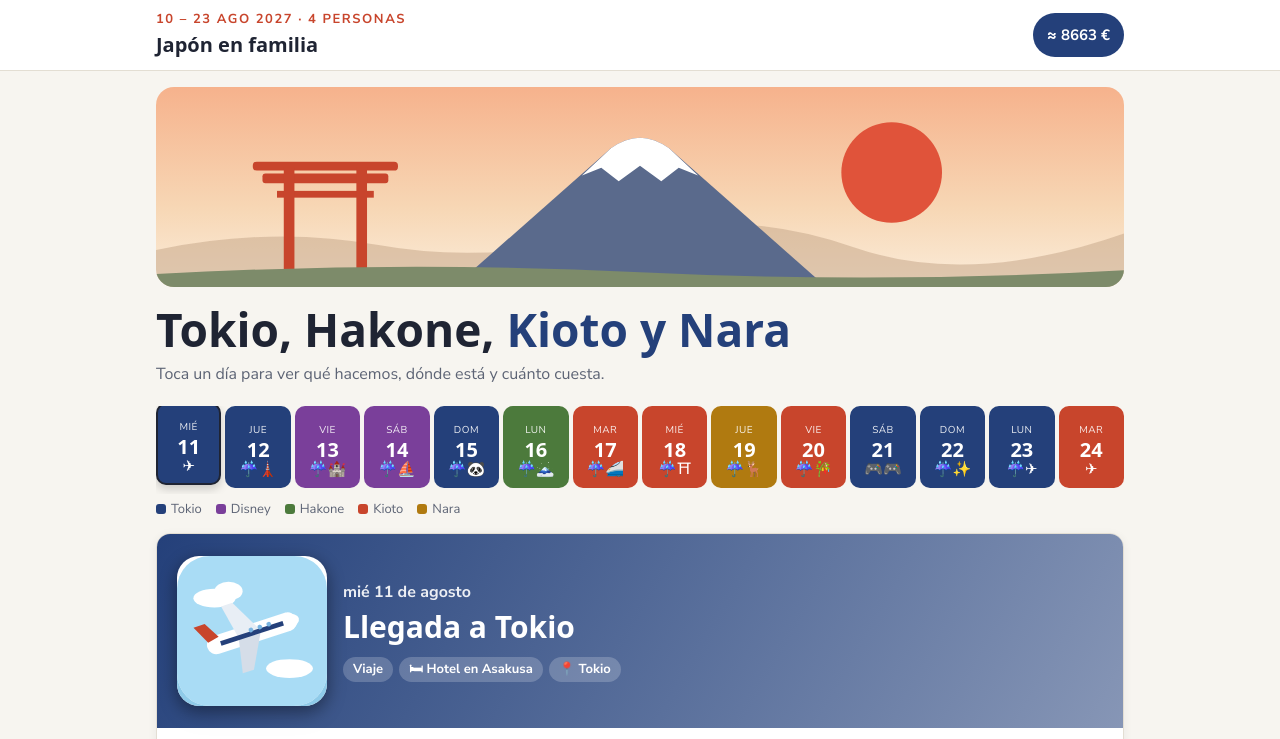
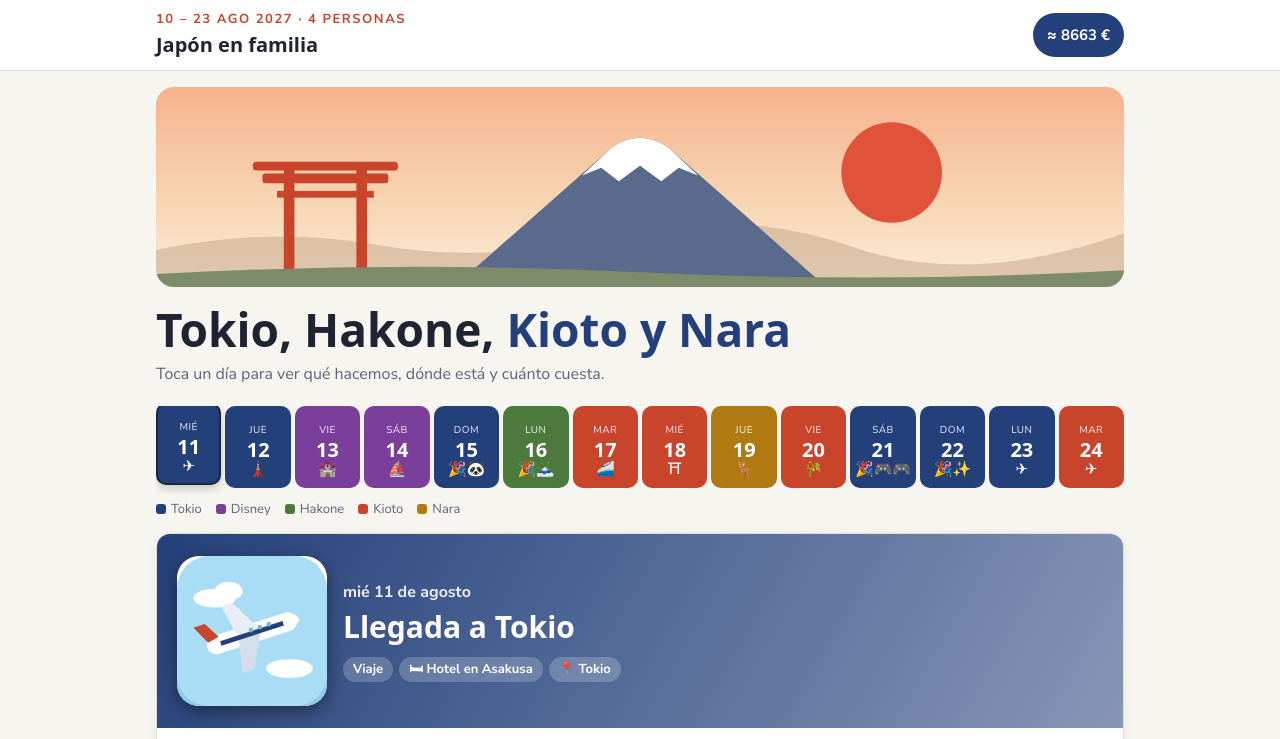
Before and after one commit to elguaro433/elguaro433.github.io, a plain HTML site: page japon/index.html in a window 1280 px wide. Shown: the top 739 px of the page. Drawn offline with Linux system fonts and the light colour scheme; a web font is replaced by a local one.

Commit message:
Guía Japón: fiestas y eventos de esos días
Co-Authored-By: Claude Opus 5.5 <noreply@anthropic.com>

```diff
--- a/japon/index.html
+++ b/japon/index.html
@@ -1,4 +1,5 @@
-<!doctype html><html lang="es"><head><meta charset="utf-8"><meta name="viewport" content="width=device-width,initial-scale=1,viewport-fit=cover"><meta name="robots" content="noindex"><meta name="apple-mobile-web-app-capable" content="yes"><meta name="mobile-web-app-capable" content="yes"><meta name="apple-mobile-web-app-status-bar-style" content="default"><meta name="apple-mobile-web-app-title" content="Japón 2027"><meta name="theme-color" content="#ffffff"><style>:root{padding-top:env(safe-area-inset-top,0px);padding-bottom:env(safe-area-inset-bottom,0px)}body{margin:0;font:14px system-ui,sans-serif}img{max-width:100%}[hidden]{display:none!important}</style></head><body><title>Japón en familia 2027</title>
+<!doctype html><html lang="es"><head><meta charset="utf-8"><meta name="viewport" content="width=device-width,initial-scale=1,viewport-fit=cover"><meta name="robots" content="noindex"><meta name="apple-mobile-web-app-capable" content="yes"><meta name="mobile-web-app-capable" content="yes"><meta name="apple-mobile-web-app-status-bar-style" content="default"><meta name="apple-mobile-web-app-title" content="Japón 2027"><meta name="theme-color" content="#ffffff"><style>:root{padding-top:env(safe-area-inset-top,0px);padding-bottom:env(safe-area-inset-bottom,0px)}body{margin:0;font:14px system-ui,sans-serif}img{max-width:100%}[hidden]{display:none!important}.evbox{background:var(--sun-soft);border:2px dashed var(--sun);border-radius:14px;padding:12px 14px}.evbox h3{font-size:18px;margin-top:2px}.evbox p{margin:6px 0 0;font-size:14px}.evh{font-size:12px;font-weight:700;letter-spacing:.06em;text-transform:uppercase;color:var(--sun)}
+</style></head><body><title>Japón en familia 2027</title>
 <meta name="claude:viewport-fit-sides" content="cover">
 <link rel="stylesheet" href="https://fonts.googleapis.com/css2?family=Zen+Maru+Gothic:wght@500;700;900&family=Nunito+Sans:wght@400;600;700&display=swap">
 <style>
@@ -425,6 +426,14 @@ const FOOD=[
  {ic:'shop',n:'Plantas de comida de los grandes almacenes',d:'En el sótano (depachika) hay de todo para llevar. Al final del día rebajan los precios.',p:'~1.000–2.000 ¥ por persona'}
 ];
 const PHRASES=[['Hola','Konnichiwa'],['Gracias','Arigatō'],['Perdón / Disculpe','Sumimasen'],['¿Cuánto cuesta?','Ikura desu ka?'],['La cuenta, por favor','Okaikei onegaishimasu'],['¿Dónde está el baño?','Toire wa doko desu ka?'],['Sin picante, por favor','Karakunai no onegaishimasu'],['Alergia','Arerugī'],['Ayuda','Tasukete'],['No entiendo','Wakarimasen']];
+const EVENTS={
+ 15:[{n:'Fukagawa Hachiman Matsuri',h:'Mañana, hasta mediodía',d:'Una de las 3 grandes fiestas de Tokio, en el santuario Tomioka Hachimangu. Pasan los mikoshi (altares portátiles) y el público les echa agua para refrescar a los porteadores: ¡llevad ropa que se pueda mojar! 2026 fue el año grande; en 2027 será más pequeña, pero sigue habiendo desfile y puestos.',when:'Normalmente del 12 al 16 de agosto. Fecha de 2027 por confirmar.',g:'Tomioka Hachimangu',web:'https://www.tomiokahachimangu.or.jp/'}],
+ 16:[{n:'Bon Odori en Gora',h:'16:00–19:00',d:'Baile popular de verano en círculo junto a la estación de Gora, con tambores y puestos de comida. Cualquiera puede unirse a bailar, también los niños.',when:'Por confirmar para 2027.',g:'Gora Station Hakone',web:'https://www.hakone.or.jp/en/'},
+     {n:'Hakone Daimonji-yaki',h:'Hacia las 20:00',d:'Encienden un enorme carácter 大 («grande») de fuego en la montaña Myojogatake, con fuegos artificiales. Se ve desde Gora: ¡justo la noche que dormís en Hakone! Elegid un ryokan en Gora o cerca.',when:'Cada 16 de agosto. Si hay tormenta, se aplaza.',g:'Gora Hakone',web:'https://www.hakone.or.jp/en/'}],
+ 21:[{n:'Azabu-Juban Noryo Matsuri',h:'15:00–21:00',d:'Gran fiesta de barrio con más de 100 puestos de comida de todo el mundo y de todo Japón, bailes y ambiente de verbena. Muy buen plan de tarde-noche para los cuatro.',when:'Fin de semana de finales de agosto (en 2026 fue el 22–23). En 2027, probablemente el 21–22: confirmar.',g:'Azabu-Juban Station',web:'https://www.gotokyo.org/en/spot/ev095/index.html'}],
+ 22:[{n:'Azabu-Juban Noryo Matsuri (2.º día)',h:'15:00–21:00',d:'Si no fuisteis el sábado, podéis ir hoy por la tarde para la cena de despedida.',when:'Probablemente 21–22 de agosto de 2027: confirmar.',g:'Azabu-Juban Station',web:'https://www.gotokyo.org/en/spot/ev095/index.html'}],
+ 18:[{n:'Fiesta perdida: Gozan Okuribi (16 de agosto)',h:'—',d:'La gran noche de Kioto, con 5 hogueras gigantes en las montañas, es el 16, cuando estáis en Hakone. Si preferís verla a ella en vez del fuego de Hakone, habría que ir a Kioto el 16 y a Hakone después. Si os interesa, se puede cambiar el plan.',when:'Cada 16 de agosto, desde las 20:00.',g:'Kamo River Kyoto',web:'https://kyoto.travel/en/'}]
+};
 const KIDS=[
  {k:'nin',ic:'game',n:'Nintendo Tokyo y Pokémon Center',d:'Las dos tiendas están en el mismo edificio (Shibuya Parco). Luego, el gran cruce de Shibuya y crepes en Harajuku.',g:'Shibuya Parco Nintendo Tokyo',web:'https://www.nintendo.co.jp/officialstore/en/',a:0,c:0},
  {k:'poke',ic:'ball',n:'Pokémon Café',d:'Comida con forma de Pokémon y visita de Pikachu. Se reserva 31 días antes a las 18:00 (hora de Japón). Precio aproximado de la comida.',g:'Pokemon Cafe Nihonbashi',web:'https://www.pokemoncenter-online.com/cafe/',fam:12000},
@@ -471,7 +480,7 @@ function placeHtml(p,col){
   <div class="price" style="${isOn(p.id)?'':'opacity:.45'}">${priceHtml(p)}${p.opt?`<label class="opt"><input type="checkbox" data-opt="${p.id}" ${isOn(p.id)?'checked':''}> Lo incluimos</label>`:''}</div></div>`;
 }
 function renderDays(){
-  $('days').innerHTML=DAYS.map((d,i)=>`<button type="button" aria-pressed="${i===st.day}" data-i="${i}" style="background:var(${CITYCOL[d.city]})" aria-label="${d.d} de agosto, ${d.t}"><small>${d.w}</small><b>${d.d}</b><i>${d.kids?'🎮':d.rain?'☔':''}${{plane:'✈',castle:'🏰',ship:'⛵',fuji:'🗻',torii:'⛩',deer:'🦌',bamboo:'🎋',panda:'🐼',tower:'🗼',train:'🚄',game:'🎮',light:'✨'}[d.ic]||''}</i></button>`).join('');
+  $('days').innerHTML=DAYS.map((d,i)=>`<button type="button" aria-pressed="${i===st.day}" data-i="${i}" style="background:var(${CITYCOL[d.city]})" aria-label="${d.d} de agosto, ${d.t}"><small>${d.w}</small><b>${d.d}</b><i>${EVENTS[d.d]&&!/perdida/.test(EVENTS[d.d][0].n)?'🎉':''}${d.kids?'🎮':''}${{plane:'✈',castle:'🏰',ship:'⛵',fuji:'🗻',torii:'⛩',deer:'🦌',bamboo:'🎋',panda:'🐼',tower:'🗼',train:'🚄',game:'🎮',light:'✨'}[d.ic]||''}</i></button>`).join('');
   $('days').querySelectorAll('button').forEach(b=>b.onclick=()=>{st.day=+b.dataset.i;st.rain=false;save();renderAll();$('day').scrollIntoView({behavior:'smooth',block:'start'})});
 }
 function renderDay(){
@@ -492,6 +501,7 @@ function renderDay(){
     <div class="meta"><span>${d.tag}</span><span>🛏 ${d.stay}</span><span>📍 ${(CITIES[d.city]||{n:'Madrid'}).n}</span></div></div></div>
    <div class="inner">
     ${d.rain?`<div class="tabs" role="group" aria-label="Plan del día"><button type="button" data-r="0" aria-pressed="${!st.rain}">☀ Plan normal</button><button type="button" class="rainbtn" data-r="1" aria-pressed="${st.rain}">☔ Si llueve</button></div>`:''}
+    ${(EVENTS[d.d]||[]).map(e=>`<div class="evbox"><div class="evh">🎉 Fiesta o evento · ${e.h}</div><h3>${e.n}</h3><p>${e.d}</p><p class="small"><b>Fecha:</b> ${e.when}</p><div class="links"><a href="${G(e.g)}" target="_blank" rel="noopener">📍 Google Maps</a><a href="${R(e.g)}" target="_blank" rel="noopener">🚇 Cómo llegar</a><a href="${F(e.n)}" target="_blank" rel="noopener">📷 Ver fotos</a><a href="${e.web}" target="_blank" rel="noopener">🌐 Web</a></div></div>`).join('')}
     <div><h3 style="font-size:17px;margin-bottom:6px">Horario del día</h3><ul class="timeline">${d.sched.map(([h,t])=>`<li><span class="h">${h}</span><span>${t}</span></li>`).join('')}</ul></div>
     ${body}
     <div class="notebox"><label for="note" class="small"><b>📝 Notas de la familia para este día</b> <span id="noteState"></span></label>
```
